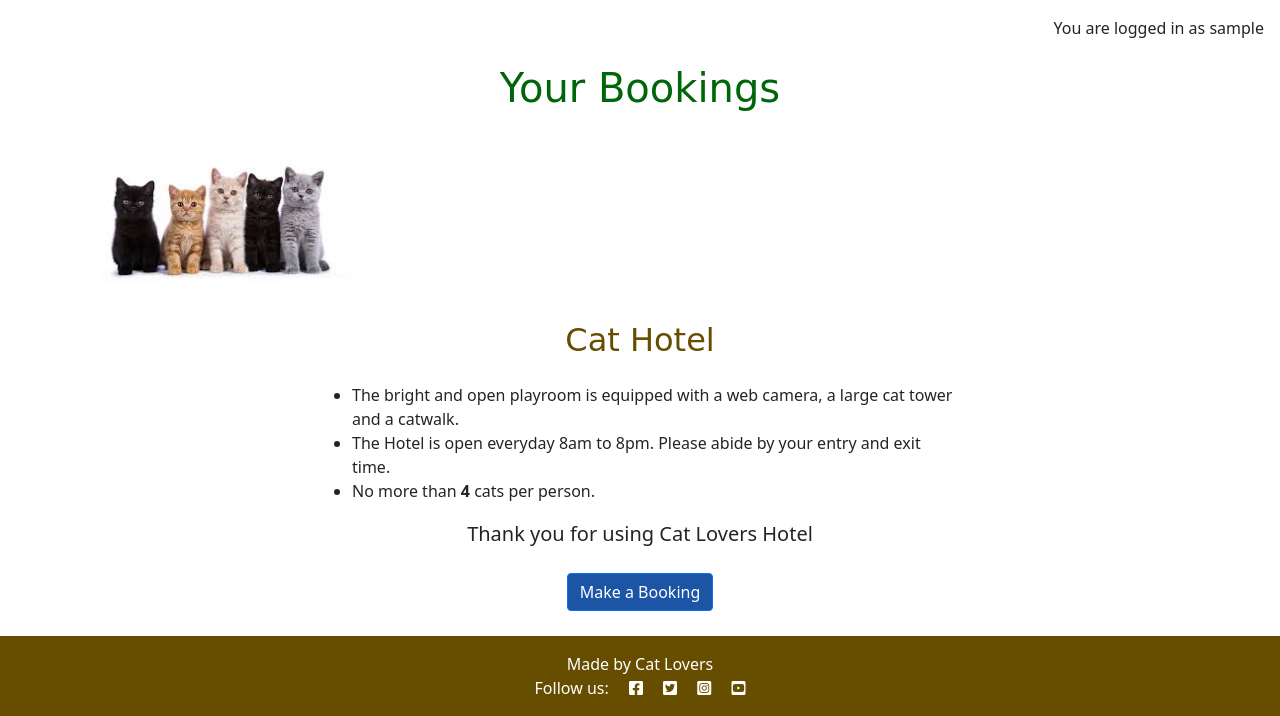
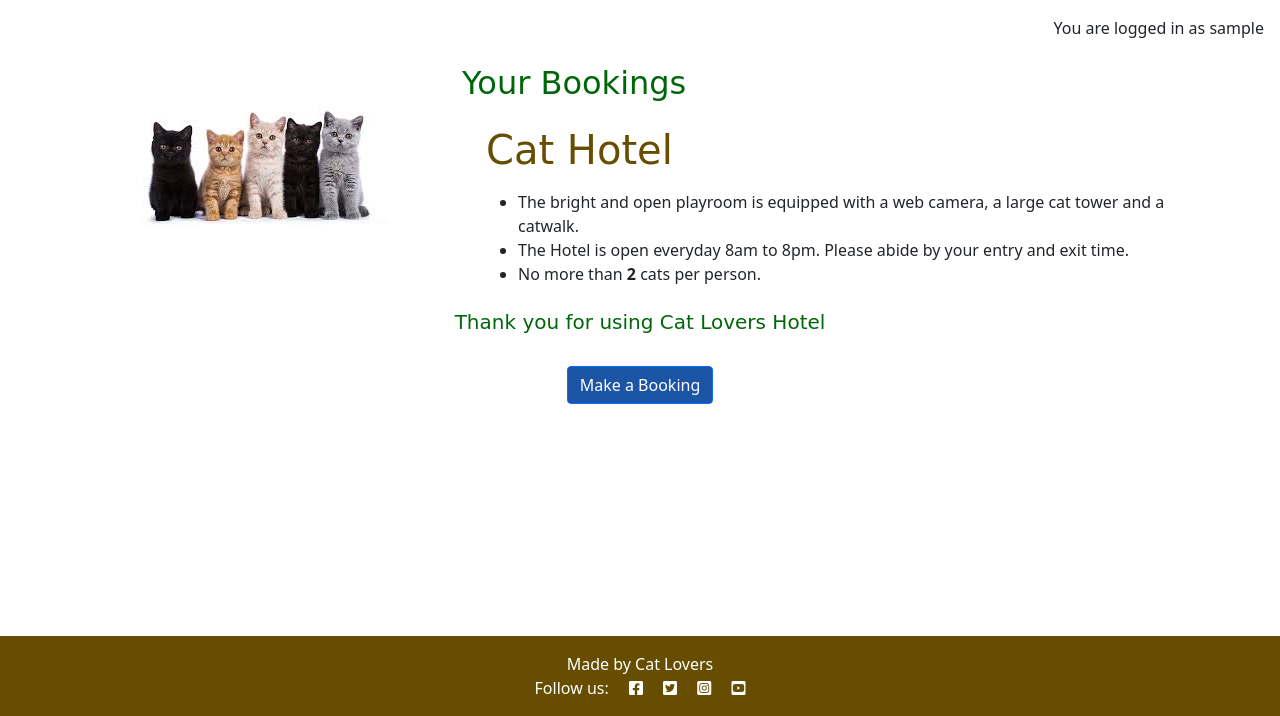
Before and after one commit to tomokoelif/cat_lovers, a Django app: page /booking/ in a window 1280 px wide. Shown: the part 84-800 px from the top of the page. Run offline with Django 4.2, Linux system fonts and the light colour scheme; the visitor is signed in with stand-in values (Sample User, id 1); data that the repository does not hold is empty; some libraries are stand-ins or nearby versions.

Commit message:
Enhance booking templates: update styles for headers and buttons, improve layout, and adjust maximum booking limit message for better user experience

```diff
--- a/booking/templates/booking/booking_confirm_delete.html
+++ b/booking/templates/booking/booking_confirm_delete.html
@@ -8,11 +8,11 @@
 
 
 <div class="container text-center">
-    <h1 class="text-center my-2 section-title" id="booking">Confirm Booking Deletion</h1>
+    <h1 class="text-center my-2 section-title" id="booking" style="color: #00660a; font-family: cursive;">Confirm Booking Deletion</h1>
     <div class="d-flex justify-content-center pt-3">
         <form method="post" class="text-center">
             {% csrf_token %}
-            <p>Are you sure you want to delete this booking?</p>
+            <p style="color: #B60202;">Are you sure you want to delete this booking?</p>
             <img src="{% static 'icons/delete_booking.png' %}" alt="delete booking" class="icon-delete-btn" style="display: none;">
             <input type="submit" class="btn btn-custom booking-btn mx-auto my-3" value="Confirm" style="background-color: #1c55a6; color: #FFFFFF;">
         </form>
--- a/booking/templates/booking/booking_create.html
+++ b/booking/templates/booking/booking_create.html
@@ -8,7 +8,7 @@
 
 {% load crispy_forms_tags %}
 <div class="text-center">
-    <h1 class="text-center mx-auto section-title my-3" id="booking">Create Booking</h1>
+    <h1 class="text-center mx-auto section-title my-3" id="booking" style="color: #00660a; font-family: cursive;">Create Booking</h1>
     <form method="post" class="text-center w-75 mx-auto booking-section">
         {% csrf_token %}
         <div class="row mx-auto">
--- a/booking/templates/booking/booking_edit.html
+++ b/booking/templates/booking/booking_edit.html
@@ -8,7 +8,7 @@
 {% block content %}
 
 <div class="container" style="max-width: 800px; margin: auto;">
-    <h2>Edit Booking</h2>
+    <h2 style="color: #00660a; font-family: cursive;">Edit Booking</h2>
     <form method="post">
         {% csrf_token %}
         {% if form.non_field_errors %}
--- a/booking/templates/booking/booking_form.html
+++ b/booking/templates/booking/booking_form.html
@@ -3,7 +3,7 @@
 
 {% block content %}
 <div class="container" style="max-width: 800px; margin: auto;">
-    <h2>Create Booking</h2>
+    <h2 style="color: #00660a; font-family: cursive;">Create Booking</h2>
     <form method="post">
         {% csrf_token %}
         <div class="row">
@@ -20,7 +20,7 @@
                 {{ form.gender|as_crispy_field }}
             </div>
         </div>
-        <button type="submit" class="btn btn-primary mt-3">Submit</button>
+        <button type="submit" class="btn btn-primary mt-3" style="background-color: #1c55a6;">Submit</button>
     </form>
 </div>
 {% endblock %}
--- a/booking/templates/booking/booking_home_page.html
+++ b/booking/templates/booking/booking_home_page.html
@@ -4,19 +4,40 @@
 
 {% block content %}
 
-<div class="container my-4 text-center">
-    <div class>
-        <h1 class="section-title" id="booking" style="color: #00660A; font-family: cursive;">Your Bookings</h1>
+<div class="container my-4">
+    <div class="row">
+        <div class="col-md-4 text-center">
+            <img src="{% static 'images/cat.jpg' %}" alt="cat" class="img-fluid">
+        </div>
+        <div class="col-md-8">
+            <h2 class="section-title" id="booking" style="color: #00660A; font-family: cursive;">Your Bookings</h2>
+            <!-- Hotel rules section -->
+            <div class="container my-4 w-100">
+                <h1 class="section-title" id="booking-rules" style="color: #664D00; font-family: cursive;">Cat Hotel</h1>
+                <ul class="park-rules section-p my-3 text-start">
+                    <li>The bright and open playroom is equipped with a web camera, a large cat tower and a catwalk.</li>
+                    <li>The Hotel is open everyday 8am to 8pm. Please abide by your entry and exit time.</li>
+                    <li>No more than <strong>2</strong> cats per person.</li>
+                </ul>
+            </div>
+        </div>
+        <div class="text-center">
+            <h5 class="section-p-rules" style="color: #00660A; font-family: cursive;">Thank you for using Cat Lovers Hotel</h5>
+        </div>
+        <div class="text-center my-4">
+            <a href="{% url 'booking_create' %}" title="Make a Booking">
+                <button class="btn btn-primary" style="background-color: #1c55A6;">Make a Booking</button>
+            </a>
+        </div>
     </div>
-    <div class="col-md-3 text-center text-md-start">
-        <img src="{% static 'images/cat.jpg' %}" alt="cat" class="img-fluid">
-    </div>
+</div>
 
+<div class="container text-center">
     <div class="col-md-3 text-center text-md-end">
         <!-- Warning message for user about max bookings reached, only displays when 4 bookings reached -->
-        {% if request.user.bookings.count >= 4 %}
+        {% if request.user.bookings.count >= 2 %}
         <div class="message-box mb-2 mr-5">
-            <p class="text-center booking-p">You have reached the maximum number of <strong>4</strong> active bookings.</p>
+            <p class="text-center booking-p" style="color: #B60202;">You have reached the maximum number of <strong>2</strong> active bookings.</p>
         </div>
         {% endif %}
     </div>
@@ -24,7 +45,6 @@
 
 {% if request.user.bookings.exists %}
     <div class="container">
-        <h2>Your Bookings</h2>
         <table class="table">
             <thead>
                 <tr>
@@ -66,24 +86,6 @@
     </div>
 {% endif %}
 
-<!-- Park rules section -->
-<h2 class="section-title text-center mt-4" id="booking-rules" style="color: #664D00; font-family: cursive;">Cat Hotel</h2>
-<div class="d-flex justify-content-center">
-    <ul class="park-rules section-p my-3" style="width: 50%;">
-        <li class="text-start">The bright and open playroom is equipped with a web camera, a large cat tower and a catwalk.</li>
-        <li class="text-start">The Hotel is open everyday 8am to 8pm. Please abide by your entry and exit time.</li>
-        <li class="text-start">No more than <strong>4</strong> cats per person.</li>
-    </ul>
-</div>
-<div class="text-center">
-    <p class="section-p-rules" style="font-size: 1.25rem;">Thank you for using Cat Lovers Hotel</p>
-</div>
-
-    <div class="text-center my-4">
-        <a href="{% url 'booking_create' %}" title="Make a Booking">
-            <button class="btn btn-primary" style="background-color: #1c55A6;">Make a Booking</button>
-        </a>
-    </div>
 
 
 {% endblock %}
```
